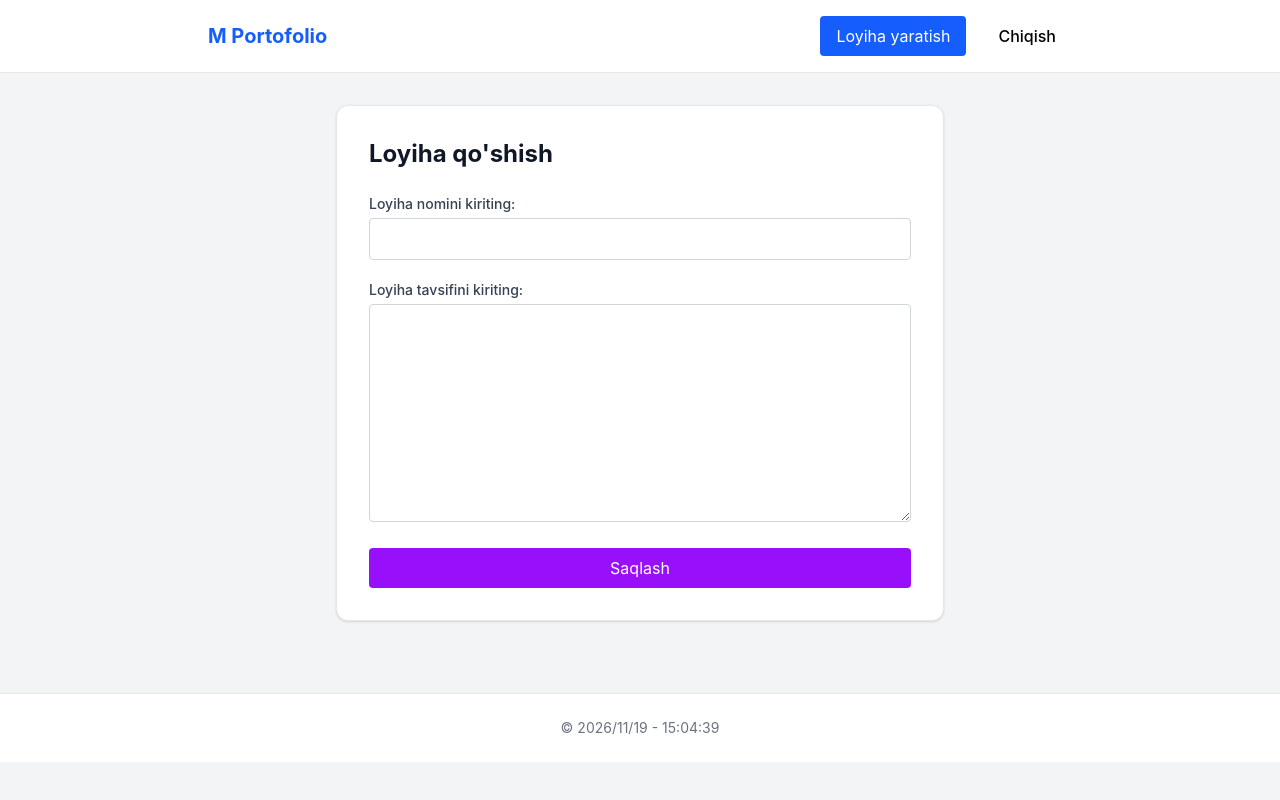
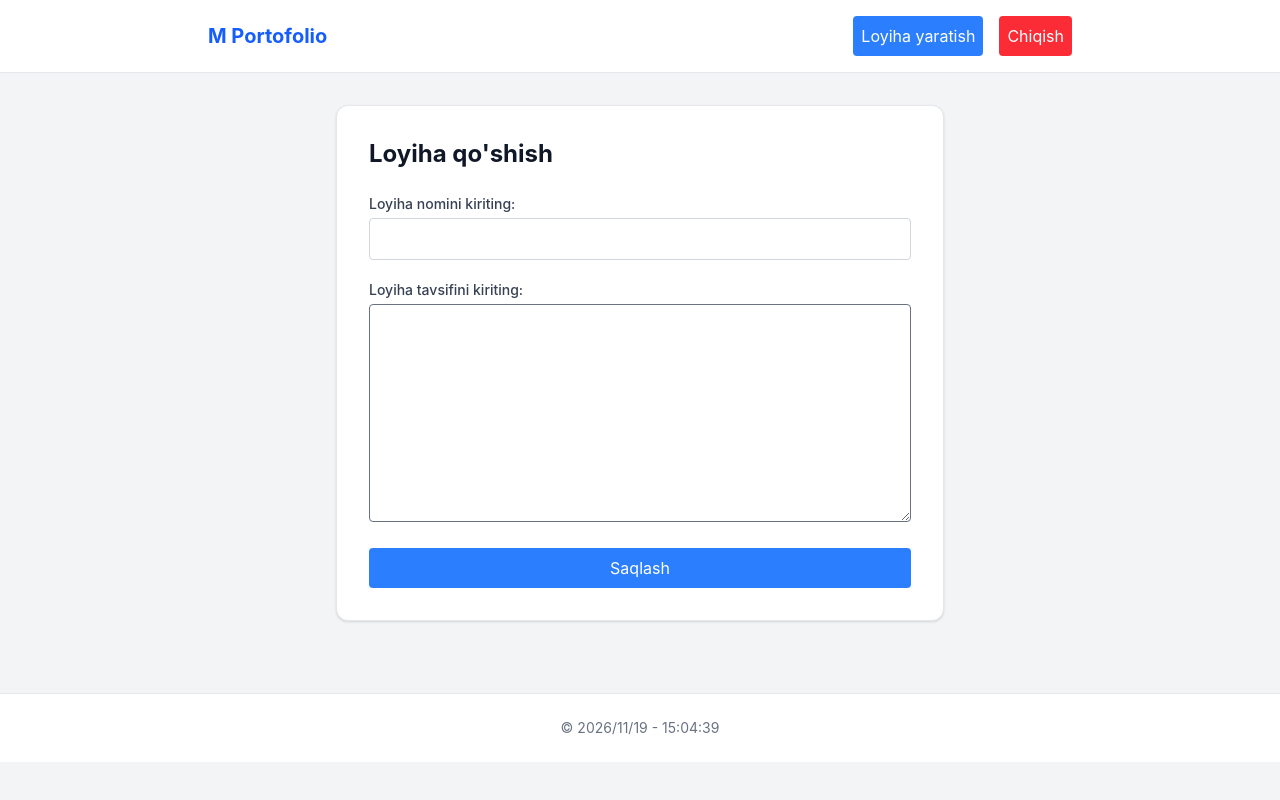
Before and after one commit to Muhammadqodir-wmp/Portofolio, a PHP site: page /project_create.php in a window 1280 px wide. Run offline with PHP 8.4, Linux system fonts and the light colour scheme; the visitor is signed in with stand-in values (Sample User, id 1).

Commit message:
Dizaynni umumiylashtirildi

```diff
--- a/assets/output.css
+++ b/assets/output.css
@@ -9,18 +9,16 @@
     --font-mono: ui-monospace, SFMono-Regular, Menlo, Monaco, Consolas, "Liberation Mono",
       "Courier New", monospace;
     --color-red-100: oklch(93.6% 0.032 17.717);
-    --color-red-200: oklch(88.5% 0.062 18.334);
     --color-red-300: oklch(80.8% 0.114 19.571);
-    --color-red-400: oklch(70.4% 0.191 22.216);
+    --color-red-500: oklch(63.7% 0.237 25.331);
     --color-red-600: oklch(57.7% 0.245 27.325);
     --color-red-700: oklch(50.5% 0.213 27.518);
+    --color-red-800: oklch(44.4% 0.177 26.899);
+    --color-sky-500: oklch(68.5% 0.169 237.323);
     --color-blue-400: oklch(70.7% 0.165 254.624);
     --color-blue-500: oklch(62.3% 0.214 259.815);
     --color-blue-600: oklch(54.6% 0.245 262.881);
     --color-blue-700: oklch(48.8% 0.243 264.376);
-    --color-purple-600: oklch(55.8% 0.288 302.321);
-    --color-purple-700: oklch(49.6% 0.265 301.924);
-    --color-pink-600: oklch(59.2% 0.249 0.584);
     --color-gray-50: oklch(98.5% 0.002 247.839);
     --color-gray-100: oklch(96.7% 0.003 264.542);
     --color-gray-200: oklch(92.8% 0.006 264.531);
@@ -28,6 +26,7 @@
     --color-gray-500: oklch(55.1% 0.027 264.364);
     --color-gray-600: oklch(44.6% 0.03 256.802);
     --color-gray-700: oklch(37.3% 0.034 259.733);
+    --color-gray-800: oklch(27.8% 0.033 256.848);
     --color-gray-900: oklch(21% 0.034 264.665);
     --color-white: #fff;
     --spacing: 0.25rem;
@@ -207,9 +206,6 @@
   .mx-auto {
     margin-inline: auto;
   }
-  .mt-1 {
-    margin-top: var(--spacing);
-  }
   .mt-3 {
     margin-top: calc(var(--spacing) * 3);
   }
@@ -252,14 +245,8 @@
   .inline-flex {
     display: inline-flex;
   }
-  .table {
-    display: table;
-  }
   .min-h-screen {
     min-height: 100vh;
-  }
-  .w-full {
-    width: 100%;
   }
   .max-w-2xl {
     max-width: var(--container-2xl);
@@ -335,15 +316,6 @@
   .border-gray-200 {
     border-color: var(--color-gray-200);
   }
-  .border-gray-300 {
-    border-color: var(--color-gray-300);
-  }
-  .border-gray-600 {
-    border-color: var(--color-gray-600);
-  }
-  .border-red-300 {
-    border-color: var(--color-red-300);
-  }
   .bg-blue-600 {
     background-color: var(--color-blue-600);
   }
@@ -353,26 +325,8 @@
   .bg-gray-100 {
     background-color: var(--color-gray-100);
   }
-  .bg-pink-600 {
-    background-color: var(--color-pink-600);
-  }
-  .bg-purple-600 {
-    background-color: var(--color-purple-600);
-  }
-  .bg-red-100 {
-    background-color: var(--color-red-100);
-  }
-  .bg-red-600 {
-    background-color: var(--color-red-600);
-  }
   .bg-white {
     background-color: var(--color-white);
-  }
-  .p-2 {
-    padding: calc(var(--spacing) * 2);
-  }
-  .p-3 {
-    padding: calc(var(--spacing) * 3);
   }
   .p-4 {
     padding: calc(var(--spacing) * 4);
@@ -542,6 +450,115 @@
       grid-template-columns: repeat(2, minmax(0, 1fr));
     }
   }
+  @media (prefers-color-scheme: dark) {
+    .dark\:bg-gray-800 {
+      background-color: var(--color-gray-800);
+    }
+    .dark\:text-white {
+      color: var(--color-white);
+    }
+  }
+}
+.field-input {
+  margin-top: var(--spacing);
+  width: 100%;
+  border-radius: 0.25rem;
+  border-style: var(--tw-border-style);
+  border-width: 1px;
+  border-color: var(--color-gray-300);
+  padding: calc(var(--spacing) * 2);
+  &:focus {
+    --tw-ring-shadow: var(--tw-ring-inset, ) 0 0 0 calc(2px + var(--tw-ring-offset-width)) var(--tw-ring-color, currentcolor);
+    box-shadow: var(--tw-inset-shadow), var(--tw-inset-ring-shadow), var(--tw-ring-offset-shadow), var(--tw-ring-shadow), var(--tw-shadow);
+  }
+  &:focus {
+    --tw-ring-color: var(--color-blue-500);
+  }
+  &:focus {
+    --tw-outline-style: none;
+    outline-style: none;
+    @media (forced-colors: active) {
+      outline: 2px solid transparent;
+      outline-offset: 2px;
+    }
+  }
+}
+.field-textarea {
+  margin-top: var(--spacing);
+  width: 100%;
+  border-radius: 0.25rem;
+  border-style: var(--tw-border-style);
+  border-width: 1px;
+  border-color: var(--color-gray-500);
+  padding: calc(var(--spacing) * 3);
+  &:focus {
+    --tw-ring-shadow: var(--tw-ring-inset, ) 0 0 0 calc(2px + var(--tw-ring-offset-width)) var(--tw-ring-color, currentcolor);
+    box-shadow: var(--tw-inset-shadow), var(--tw-inset-ring-shadow), var(--tw-ring-offset-shadow), var(--tw-ring-shadow), var(--tw-shadow);
+  }
+  &:focus {
+    --tw-ring-color: var(--color-blue-500);
+  }
+  &:focus {
+    --tw-outline-style: none;
+    outline-style: none;
+    @media (forced-colors: active) {
+      outline: 2px solid transparent;
+      outline-offset: 2px;
+    }
+  }
+}
+.alert-error {
+  border-radius: var(--radius-lg);
+  border-style: var(--tw-border-style);
+  border-width: 1px;
+  border-color: var(--color-red-300);
+  background-color: var(--color-red-100);
+  padding: calc(var(--spacing) * 4);
+  color: var(--color-red-700);
+}
+.btn-primary {
+  border-radius: 0.25rem;
+  background-color: var(--color-blue-500);
+  padding: calc(var(--spacing) * 2);
+  color: var(--color-white);
+  &:hover {
+    @media (hover: hover) {
+      background-color: var(--color-blue-600);
+    }
+  }
+  &:focus {
+    --tw-ring-shadow: var(--tw-ring-inset, ) 0 0 0 calc(2px + var(--tw-ring-offset-width)) var(--tw-ring-color, currentcolor);
+    box-shadow: var(--tw-inset-shadow), var(--tw-inset-ring-shadow), var(--tw-ring-offset-shadow), var(--tw-ring-shadow), var(--tw-shadow);
+  }
+  &:focus {
+    --tw-ring-color: var(--color-blue-700);
+  }
+}
+.btn-danger {
+  border-radius: 0.25rem;
+  background-color: var(--color-red-500);
+  padding: calc(var(--spacing) * 2);
+  color: var(--color-white);
+  &:hover {
+    @media (hover: hover) {
+      background-color: var(--color-red-600);
+    }
+  }
+  &:focus {
+    --tw-ring-shadow: var(--tw-ring-inset, ) 0 0 0 calc(2px + var(--tw-ring-offset-width)) var(--tw-ring-color, currentcolor);
+    box-shadow: var(--tw-inset-shadow), var(--tw-inset-ring-shadow), var(--tw-ring-offset-shadow), var(--tw-ring-shadow), var(--tw-shadow);
+  }
+  &:focus {
+    --tw-ring-color: var(--color-red-800);
+  }
+}
+.lb-text {
+  display: block;
+  font-size: var(--text-sm);
+  line-height: var(--tw-leading, var(--text-sm--line-height));
+  --tw-font-weight: var(--font-weight-medium);
+  font-weight: var(--font-weight-medium);
+  color: var(--color-gray-700);
 }
 @property --tw-space-y-reverse {
   syntax: "*";
@@ -626,11 +643,6 @@
   inherits: false;
   initial-value: 0 0 #0000;
 }
-@property --tw-outline-style {
-  syntax: "*";
-  inherits: false;
-  initial-value: solid;
-}
 @layer properties {
   @supports ((-webkit-hyphens: none) and (not (margin-trim: block))) or ((-moz-orient: inline) and (not (color:rgb(from red r g b)))) {
     *, ::before, ::after, ::backdrop {
@@ -652,7 +664,6 @@
       --tw-ring-offset-width: 0px;
       --tw-ring-offset-color: #fff;
       --tw-ring-offset-shadow: 0 0 #0000;
-      --tw-outline-style: solid;
     }
   }
 }
--- a/index.php
+++ b/index.php
@@ -77,10 +77,10 @@ require_once "./layout/header.php";
                         </ul>
 
                     </div>
-                    <div class="bg-gray-50 border border-gray-200 rounded-lg p-5">
-                        <h4 class="text-lg font-semibold text-gray-900 mb-3"> Mening taklif eta oladigan xizmatlarim: </h4>
+                    <div class="bg-gray-50 border border-gray-200 rounded-lg p-5 dark:bg-gray-800 dark:text-white">
+                        <h4 class="text-lg font-semibold  mb-3"> Mening taklif eta oladigan xizmatlarim: </h4>
                         <ul class="space-y-2 "><?php foreach ($men->services as $servis): ?>
-                                <li class="text-gray-700"><?= $servis ?></li>
+                                <li class="text-sky-500"><?= $servis ?></li>
                             <?php endforeach ?>
                         </ul>
 
--- a/layout/navbar.php
+++ b/layout/navbar.php
@@ -9,13 +9,13 @@
         </div>
         <div class="flex items-center gap-4">
             <?php if (isset($_SESSION['user_id'])): ?>
-                <a href="project_create.php" class="bg-blue-600 text-white px-4 py-2 rounded hover:bg-blue-700"> Loyiha yaratish</a>
+                <a href="project_create.php" class="btn-primary"> Loyiha yaratish</a>
                 <form action="index.php">
                     <input type="hidden" name="chiqish">
-                    <button type="submit" class="text font-medium   px-4 py-2 rounded hover:bg-red-600 hover:text-white-600 ">Chiqish</button>
+                    <button type="submit" class="btn-danger">Chiqish</button>
                 </form>
             <?php else: ?>
-                <a href="login.php" class="text-sm font-medium text-gray-600 hover:text-red-600">Kirish</a>
+                <a href="login.php" class="btn-primary">Kirish</a>
 
             <?php endif; ?>
         </div>
--- a/project_create.php
+++ b/project_create.php
@@ -46,25 +46,25 @@ require_once "./layout/header.php";
         <section class="bg-white border border-gray-200 rounded-xl p-6 sm:p-8 shadow-sm">
         <?php if ($xabar !== null): ?>
 
-            <h2 class="bg-red-100 border border-red-300 rounded-lg p-4 text-red-700"><?= htmlspecialchars($xabar) ?></h2>
+            <h2 class="alert-error"><?= htmlspecialchars($xabar) ?></h2>
 
         <?php endif; ?>
 
             <h1 class="text-2xl font-bold text-gray-900">Loyiha qo'shish</h1>
             <form action="project_create.php" method="post" class="mt-6 flex flex-col gap-5">
                     <div>
-                         <label class="block text-sm font-medium text-gray-700" for="title">Loyiha nomini kiriting: </label>
-                         <input class="mt-1 w-full border border-gray-300 rounded p-2 focus:outline-none focus:ring-blue-500 focus:ring-2"
+                         <label class="lb-text" for="title">Loyiha nomini kiriting: </label>
+                         <input class="field-input"
                          type="text" name="title" id="title" value="<?= htmlspecialchars($title); ?>"> <br>
 
                     </div>
                 <div>
-                        <label class="block text-sm font-medium text-gray-700" for="description">Loyiha tavsifini kiriting: </label>
-                        <textarea class="mt-1 w-full border border-gray-300 rounded focus:outline-none focus:ring-blue-500 focus:ring-2 p-3" name="description" id="description" rows="8" >
+                        <label class="lb-text" for="description">Loyiha tavsifini kiriting: </label>
+                        <textarea class="field-textarea" name="description" id="description" rows="8" >
                         <?= htmlspecialchars($description);  ?>
                          </textarea>
             </div>
-                <button type="submit" class="bg-purple-600 text-white px-4 py-2 rounded hover:bg-purple-700">Saqlash</button>
+                <button type="submit" class="btn-primary">Saqlash</button>
             </form>
         </section>
     </main>
--- a/project_view.php
+++ b/project_view.php
@@ -57,7 +57,7 @@ require_once "./layout/header.php";
     <main class="max-w-4xl mx-auto p-4 sm:p-8">
 
     <?php if ($xabar !== null): ?>
-        <div class="bg-red-100 border border-red-300 rounded-lg p-4 text-red-700">
+        <div class="alert-error">
 
             <h2 class="font-semibold"> <?= htmlspecialchars($xabar) ?> </h2>
         </div>
@@ -72,11 +72,11 @@ require_once "./layout/header.php";
             <?php else: ?>
               <div class="mt-8 flex flex-wrap items-center gap-3">
                   <form action="project_view.php?id=<?= $selObj->getId() ?>" method="POST" onsubmit="return confirm('O\'chirishga ishonchiz komilmi?')">
-                    <button name="delete" type="submit" class="bg-red-600 text-white px-4 py-2 rounded hover:bg-red-700">
+                    <button name="delete" type="submit" class="btn-danger">
                         O'chirish</button>
                     <input type="hidden" name="csrf_token" value="<?= htmlspecialchars($_SESSION['csrf_token']) ?>">
                 </form>
-                <a href="project_edit.php?id=<?= $selObj->getId() ?>" class="bg-blue-600 text-white px-4 py-2 rounded hover:bg-blue-700">
+                <a href="project_edit.php?id=<?= $selObj->getId() ?>" class="btn-primary">
                     Loyihani tahrirlash
                 </a>
               </div>
```
Also changed, not shown: other parts of assets/output.css (+2 -57 lines), assets/input.css (+29 -0 lines), login.php (+6 -6 lines), project_edit.php (+7 -7 lines).
